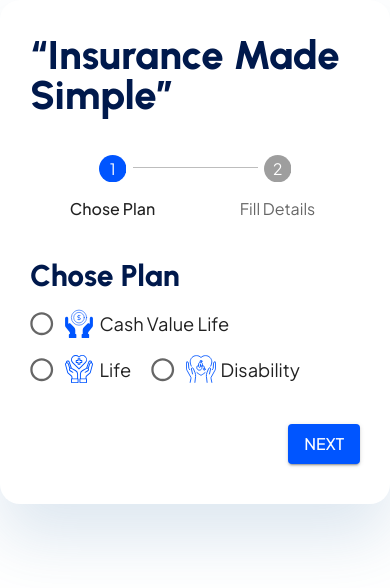
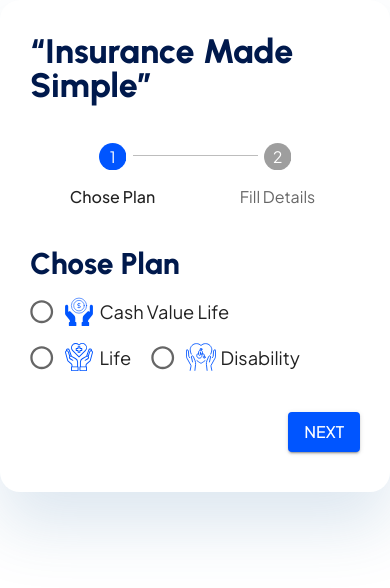
Before and after one commit to Armando-Grados/First_Hubspot_Form, a React (Create React App) app: page / in a window 390 px wide. Shown: the top 588 px of the page. Built offline with nearby package versions, Linux system fonts and the light colour scheme.

Commit message:
client feedback changes

```diff
--- a/src/pages/StepperPage/stepperPage.scss
+++ b/src/pages/StepperPage/stepperPage.scss
@@ -31,6 +31,9 @@
     .main_title{
         font-size: 40px;
         margin-bottom: 40px;
+        @media (max-width: 767px) {
+            font-size: 34px;
+        }
     }
 
     .user_form{
```
